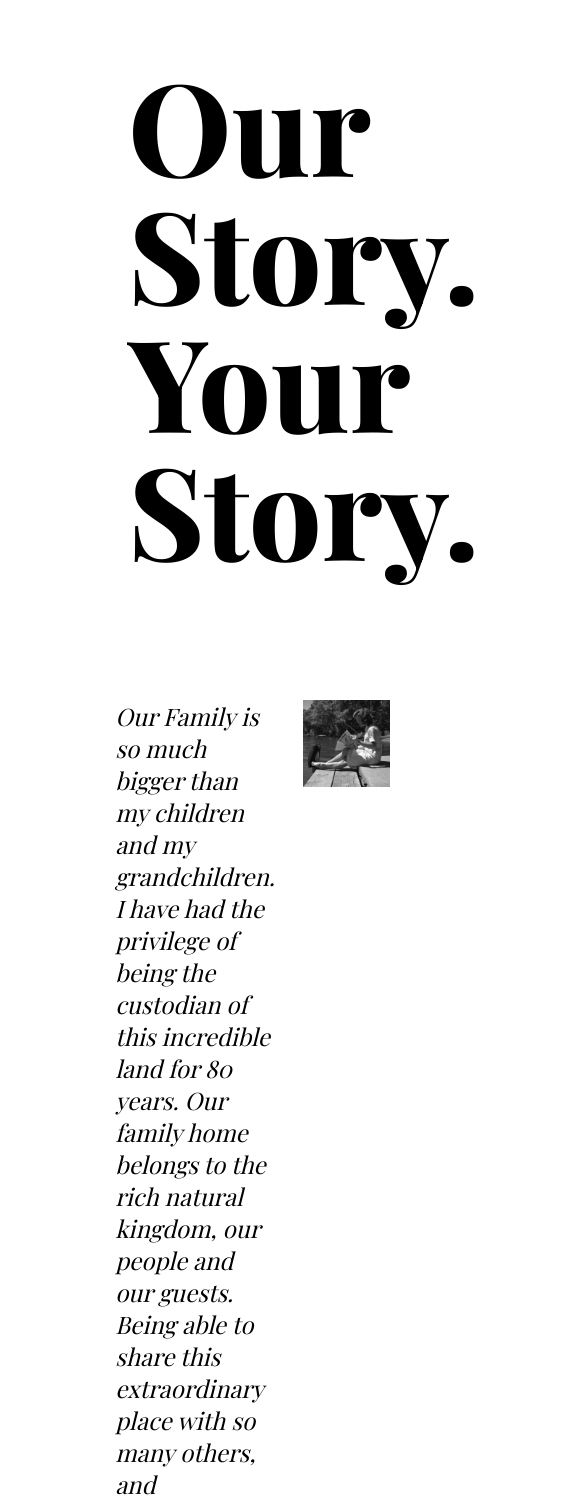
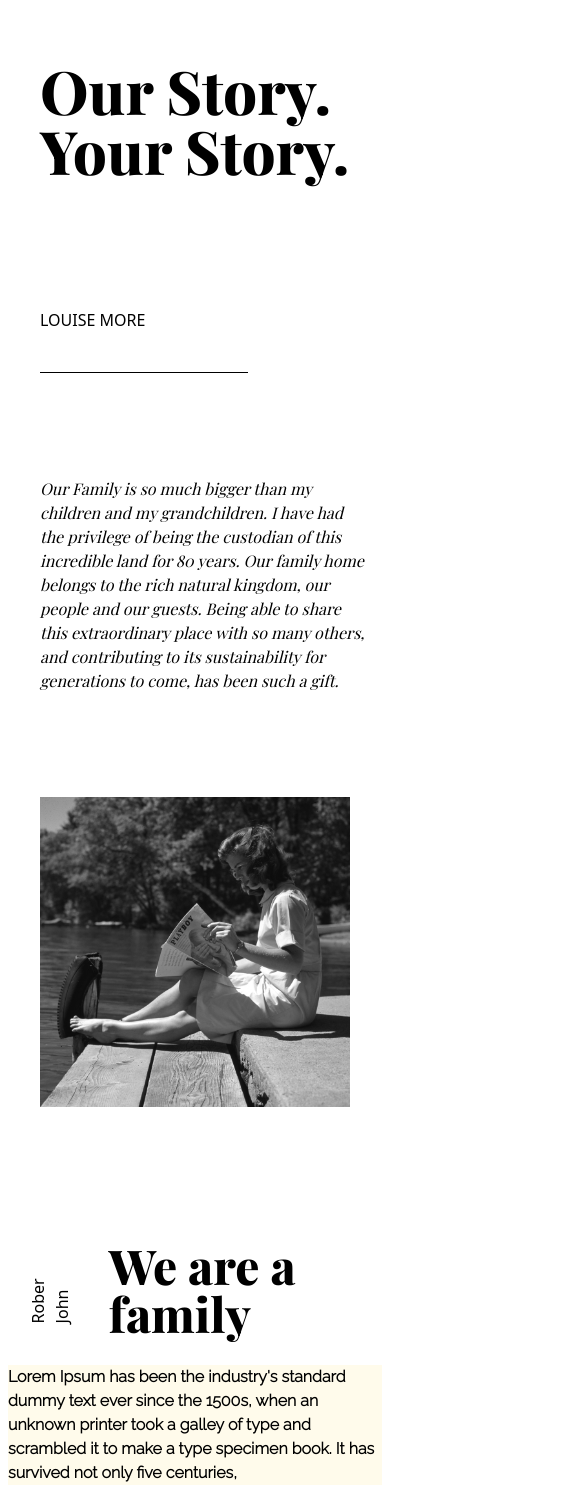
Before and after one commit to nitinsgr/Travelodge-App, a Next.js app: page /StoryPage in a window 390 px wide. Shown: the part 100-1605 px from the top of the page, 585 px wide, since content can reach past the window. Built offline with nearby package versions, Linux system fonts and the light colour scheme; a web font is replaced by a local one.

Commit message:
Responsive Design

```diff
--- a/Components/Header.js
+++ b/Components/Header.js
@@ -88,15 +88,15 @@ export default Header
 
 export const Modal = ({closeModalHandle, datalistItems}) => {
     return(
-       <div className=" bg-gray-800 h-800 transform duration-1000 ease-in">
-           <div className=" max-w-7xl mx-auto flex justify-between ">
-                <h1 className="text-3xl font-bold pt-10 text-white-white font-PlayFair">More Experience</h1>
+       <div className=" bg-gray-800 transform duration-1000 ease-in">
+           <div className=" justify-between flex p-2 md:max-w-7xl md:mx-auto ">
+                <h1 className="text-2xl font-bold pt-10 text-white-white font-PlayFair">More Experience</h1>
                 <XIcon onClick={closeModalHandle} className="w-7 text-white-white pt-10" />
             </div>
-           <HeaderCarousel/>
-           <div className=" max-w-7xl mx-auto flex items-center">
-             <h2 className=" font-PlayFair text-3xl pt-5 text-white-white">Too many options and too little time?</h2>
-             <button className="p-4 bg-white-white text-black font-Raleway mt-5 ml-2">Help Me Decide</button>
+            <HeaderCarousel/>
+            <div className="flex flex-col md:flex-row md:items-center md:max-w-7xl md:mx-auto">
+             <h2 className=" font-PlayFair text-2xl p-2 pt-5 text-white-white">Too many options and too little time?</h2>
+             <button className="p-4 bg-white-white text-black font-Raleway mt-5 ml-4 mr-4 mb-4 md:w-2/12">Help Me Decide</button>
            </div>
 
 
@@ -108,11 +108,11 @@ export const Modal = ({closeModalHandle, datalistItems}) => {
 
 export const HeaderCarousel = () => {
   return(
-    <div className=" max-w-7xl mx-auto">
-      <div className=" grid grid-cols-3 gap-5 mt-5">
+    <div className=" ">
+      <div className=" grid grid-cols-1 gap-5 mt-5 md:grid-cols-3 md:max-w-7xl md:mx-auto">
         {datalist.map(item => (
-           <div className="flex relative w-400 h-300">
-           <h1 className=" absolute z-20 text-white-white font-PlayFair text-2xl p-2">{item.name} {item.icon}</h1>
+           <div className="flex relative w-200 h-200 m-3 md:w-400 md:h-300">
+           <h1 className=" absolute z-20 text-white-white font-PlayFair text-1xl p-2 ">{item.name} {item.icon}</h1>
 
            <Image src={item.url} layout="fill" />
           </div>
--- a/Components/StoryComponent/StoryHeader.js
+++ b/Components/StoryComponent/StoryHeader.js
@@ -13,16 +13,16 @@ import Stories from "../Stories"
 function StoryHeader() {
   return (
     <div >
-      <div className="mx-auto mt-20 pl-32">
-          <h1 className=" font-PlayFair-Bold font-bold text-9xl">Our Story.</h1>
-          <h1 className=" font-PlayFair-Bold font-bold text-9xl">Your Story.</h1>
+      <div className=" mt-20 pl-10 md:mx-auto">
+          <h1 className=" font-PlayFair-Bold font-bold text-6xl">Our Story.</h1>
+          <h1 className=" font-PlayFair-Bold font-bold text-6xl">Your Story.</h1>
       </div>
       <SectionOne/>
-      <SectionTwo/>
-      <SectionThree/>
+       <SectionTwo/>
+      {/* <SectionThree/>
       <FourthSection/>
       <Purpose/>
-      <Stories/>
+      <Stories/>  */}
     </div>
   )
 }
@@ -33,15 +33,15 @@ export default StoryHeader
 export const SectionOne = () => {
   return(
     <div className="">
-    <div className=" max-w-6xl mx-auto grid grid-cols-3 gap-16">
-      <div className=" transform -rotate-90 mt-32 flex flex-col gap-10">
+    <div className=" max-w-6xl mx-auto grid grid-cols-1 gap-16 md:grid-cols-3 ">
+      <div className=" transform rotate-270 mt-32 ml-10 flex flex-col gap-10 md:-rotate-90 ">
         <h2>LOUISE MORE</h2>
         <hr className=" w-52 border-black" />
       </div>
-      <div className=" items-center justify-center flex mt-32 text-2xl font-PlayFair-Bold italic">
-        <h3>Our Family is so much bigger than my children and my grandchildren. I have had the privilege of being the custodian of this incredible land for 80 years. Our family home belongs to the rich natural kingdom, our people and our guests. Being able to share this extraordinary place with so many others, and contributing to its sustainability for generations to come, has been such a gift. </h3>
+      <div className=" items-center justify-center flex mt-10 text-1xl font-PlayFair-Bold italic pl-10 md:mt-32">
+        <h3 className="pr-5">Our Family is so much bigger than my children and my grandchildren. I have had the privilege of being the custodian of this incredible land for 80 years. Our family home belongs to the rich natural kingdom, our people and our guests. Being able to share this extraordinary place with so many others, and contributing to its sustainability for generations to come, has been such a gift. </h3>
       </div>
-      <div className="mt-32">
+      <div className="mt-10 md:mt-32 ml-10 mr-10">
         <Image src={PhotoImage} width={1000} height={1000} className="filter grayscale" />
       </div>
     </div>
@@ -53,14 +53,14 @@ export const SectionOne = () => {
 
 export const SectionTwo = () => {
   return(
-    <div className=" h-800 mt-32">
-      <div className=" max-w-7xl mx-auto">
-        <div className=" grid grid-cols-2 gap-5 ">
-          <div className="flex">
+    <div className="mt-32">
+      <div className="">
+        <div className=" grid grid-cols-1 gap-5 md:grid-cols-2 ">
+          <div className="flex ml-10 ">
           <h2 className="transform -rotate-90 ">Rober John</h2>
-          <h1 className=" text-8xl font-PlayFair-Bold font-bold text-black">We are a family</h1>
+          <h1 className=" text-5xl font-PlayFair-Bold font-bold text-black">We are a family</h1>
           </div>
-          <div className=" bg-yellow-50 w-1000 p-5 z-20 ">
+          <div className=" bg-yellow-50 m-2 md:w-1000 z-20 ">
             <p className="text-1xl font-Raleway text-black font-bold">Lorem Ipsum has been the industry's standard dummy text ever since the 1500s, when an unknown printer took a galley of type and scrambled it to make a type specimen book. It has survived not only five centuries,</p>
           </div>
         </div>
--- a/pages/StoryPage.js
+++ b/pages/StoryPage.js
@@ -7,7 +7,7 @@ function StoryPage() {
     <div>
       <Header/>
       <StoryHeader/>
-      <Foooter/>
+      {/* <Foooter/> */}
     </div>
   )
 }
```
